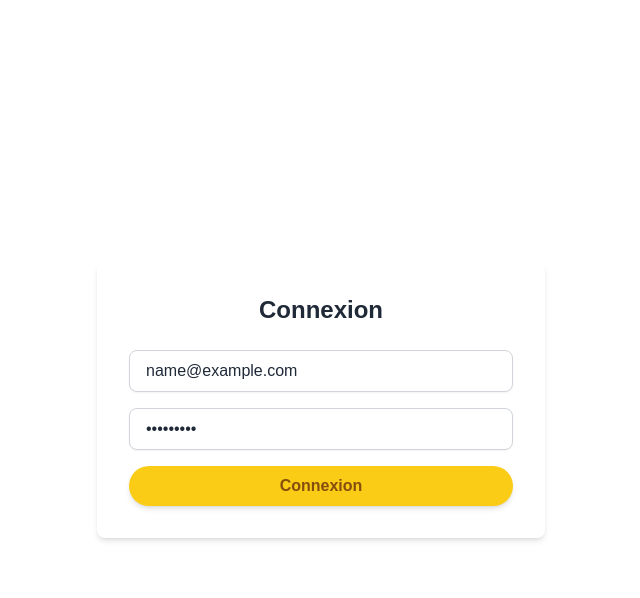
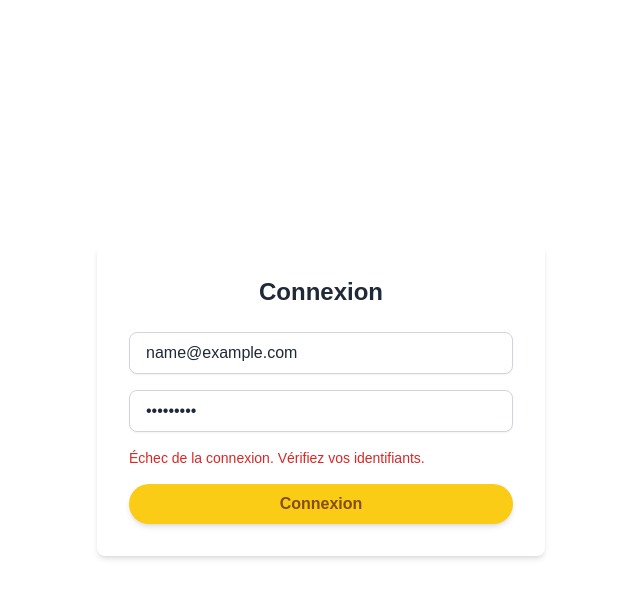
Before and after one commit to PrincessCaroline/FairGift, a Next.js app in the folder apps/web/: page /login in a window 1280 px wide. Both pictures are taken after typing "name@example.com", "Sample123" into the empty fields and a click on the button "Connexion". Shown: the top 598 px of the page, without its empty margins (319-959 px from the left). Built offline with nearby package versions, Linux system fonts and the light colour scheme; no server answers.

Commit message:
update error connexion message

```diff
--- a/apps/web/src/app/login/page.tsx
+++ b/apps/web/src/app/login/page.tsx
@@ -12,6 +12,7 @@ export default function LoginPage() {
   const loginMutation = useLogin();
   const router = useRouter();
   const { isLoading, isSuccess, isError } = useCheckToken();
+  const [errorMessage, setErrorMessage] = useState<string | null>(null);
 
   if (!isLoading && isSuccess && !isError) {
     router.push("/dashboard");
@@ -27,7 +28,7 @@ export default function LoginPage() {
         },
         onError: (error) => {
           console.error("Login error:", error);
-          alert("Login failed. Please check your credentials.");
+          setErrorMessage("Échec de la connexion. Vérifiez vos identifiants.");
         },
       },
     );
@@ -48,7 +49,7 @@ export default function LoginPage() {
                 type="email"
                 placeholder="Email"
                 value={email}
-                onChange={(e) => setEmail(e.target.value)}
+                onChange={(e) => { setEmail(e.target.value); setErrorMessage(null) }}
                 required
                 className="text-gray-800 w-full px-4 py-2 border border-gray-300 text-gray-800 rounded-lg shadow-sm focus:outline-none focus:border-yellow-400"
               />
@@ -56,10 +57,14 @@ export default function LoginPage() {
                 type="password"
                 placeholder="Mot de passe"
                 value={password}
-                onChange={(e) => setPassword(e.target.value)}
+                onChange={(e) => { setPassword(e.target.value); setErrorMessage(null) }}
                 required
                 className="text-gray-800 w-full px-4 py-2 border border-gray-300 text-gray-800 rounded-lg shadow-sm focus:outline-none focus:border-yellow-400"
               />
+
+              {errorMessage && (
+                <p className="text-red-600 text-sm font-medium">{errorMessage}</p>
+              )}
 
               <GenericButton
                 text={
@@ -67,7 +72,7 @@ export default function LoginPage() {
                 }
                 disabled={loginMutation.isPending}
                 type="submit"
-                onClick={() => {}}
+                onClick={() => { }}
                 className="mt-6"
               />
             </form>
--- a/apps/web/src/hooks/useLogin.ts
+++ b/apps/web/src/hooks/useLogin.ts
@@ -29,7 +29,6 @@ export function useLogin(): UseMutationResult<
     mutationFn: loginUser,
     onError: (error) => {
       console.error(error);
-      alert("Invalid credentials.");
     },
   });
 }
```
